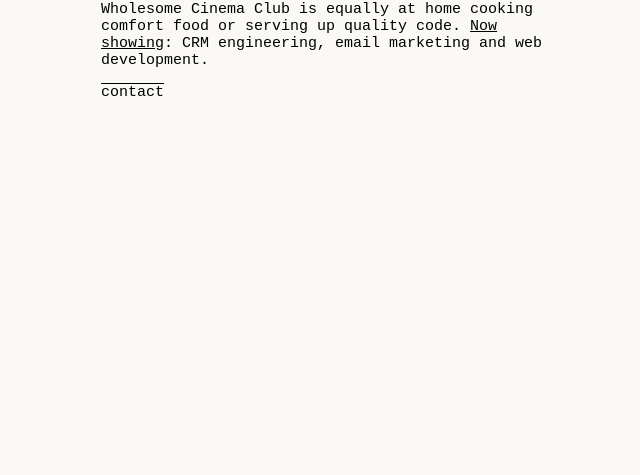
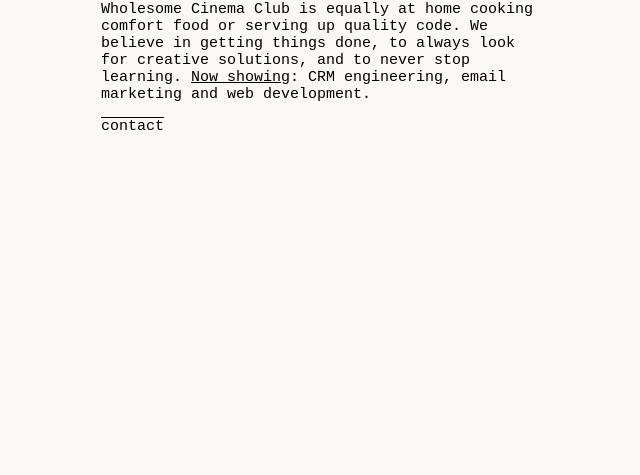
Before and after one commit to Zebbus/zebbus, a plain HTML site: page index.html in a window 1280 px wide. Shown: the part 325-800 px from the top of the page, without its empty margins (314-954 px from the left). Drawn offline with Linux system fonts and the light colour scheme.

Commit message:
Added intro

```diff
--- a/index.html
+++ b/index.html
@@ -15,7 +15,7 @@
         <div id="club" class="logo" data-text="club"><span>CLUB</span></div>
         <div class="nav">food|film|tech</div>
         <div>
-          <p>Wholesome Cinema Club is equally at home cooking comfort food or serving up quality code. <u>Now showing</u>: CRM engineering, email marketing and web development.</p>
+          <p>Wholesome Cinema Club is equally at home cooking comfort food or serving up quality code. We believe in getting things done, to always look for creative solutions, and to never stop learning. <u>Now showing</u>: CRM engineering, email marketing and web development.</p>
           <p><a href="mailto:tickets@wholesomecinema.club" target="_black">contact</a></p>
         </div>
       </div>
```
